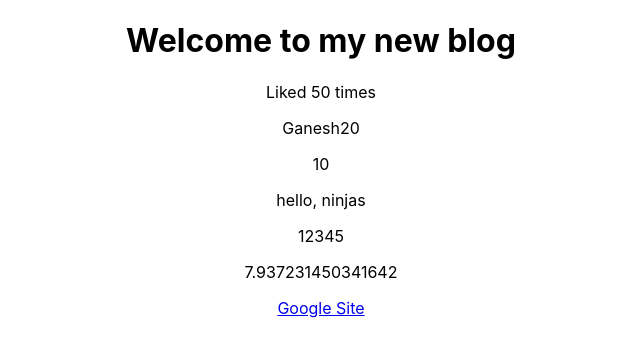
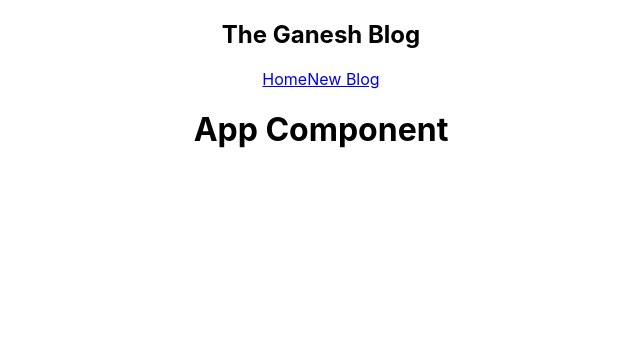
Before and after one commit to ganeshgajula/ganesh-blog-react, a React (Create React App) app: page / in a window 1280 px wide. Shown: the top 356 px of the page, without its empty margins (319-959 px from the left). Built offline with nearby package versions, Linux system fonts and the light colour scheme.

Commit message:
update: creating navbar component

```diff
--- a/src/App.js
+++ b/src/App.js
@@ -1,30 +1,12 @@
 import "./App.css";
+import Navbar from "./Navbar";
 
 function App() {
-  const title = "Welcome to my new blog";
-  const likes = 50;
-  const personInfo = ["Ganesh", "20"];
-  // const person = { name: "Ganesh", age: "22" };
-  const link = "https://google.com";
-
   return (
     <div className="App">
+      <Navbar />
       <div className="content">
-        <h1>{title}</h1>
-        <p>Liked {likes} times</p>
-        <p>{personInfo}</p>
-        {/* <p>{person}</p> */}
-
-        {/* We can also write any dynamic values inside the curly braces */}
-        <p>{10}</p>
-        <p>{"hello, ninjas"}</p>
-        <p>{[1, 2, 3, 4, 5]}</p>
-        <p>{Math.random() * 10}</p>
-
-        {/* Now another thing which we can do inside the JSX is use this dynamic values as attribute values in element text */}
-        {/* For eg. we can have an anchor tag and this has href and normally it has a string value of any website, but in JSX this can be dynamic */}
-
-        <a href={link}>Google Site</a>
+        <h1>App Component</h1>
       </div>
     </div>
   );
--- /dev/null
+++ b/src/Navbar.js
@@ -0,0 +1,13 @@
+const Navbar = () => {
+  return (
+    <nav className="navbar">
+      <h1>The Ganesh Blog</h1>
+      <div className="links">
+        <a href="/">Home</a>
+        <a href="/create">New Blog</a>
+      </div>
+    </nav>
+  );
+};
+
+export default Navbar;
```
Also changed, not shown: 1 other file (tests, documents, lock files or other folders).
